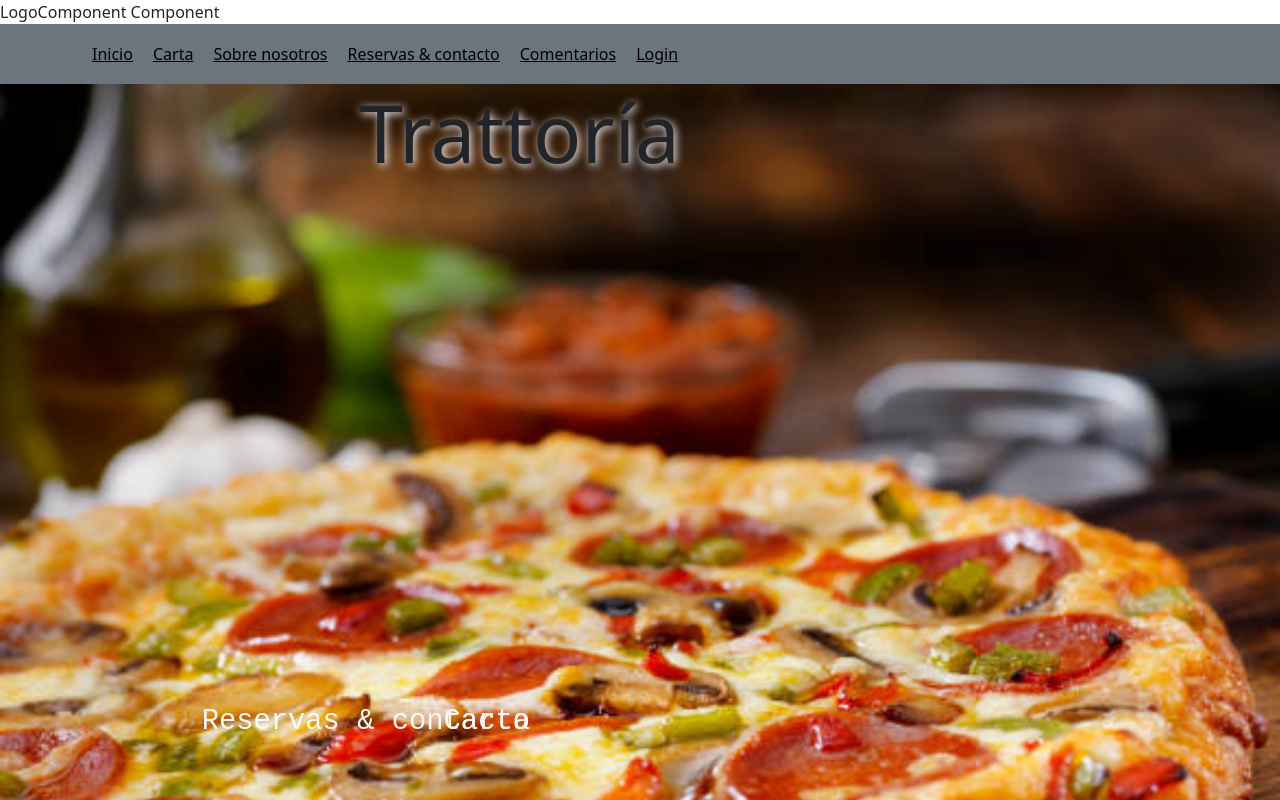
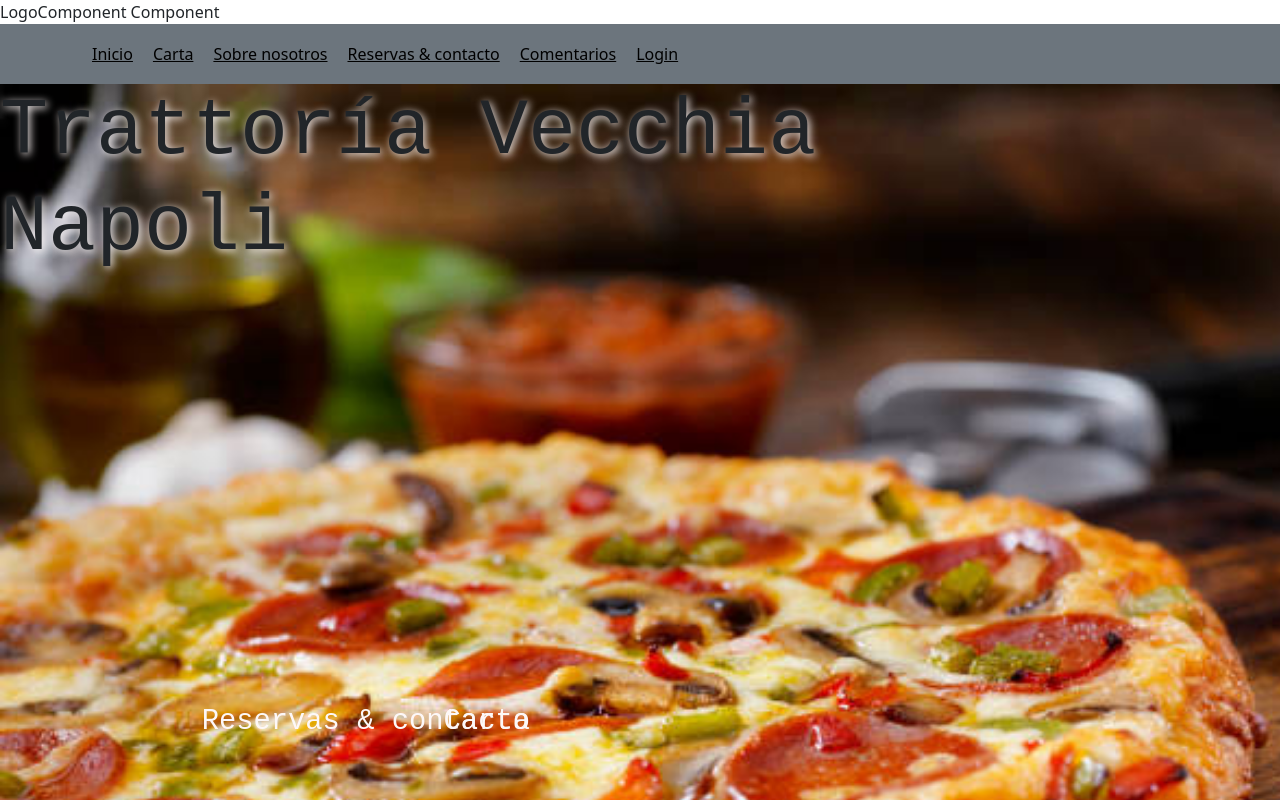
Before and after one commit to ana-caballero-f/pizzeria-proyecto-react, a React (Create React App) app: page / in a window 1280 px wide. Shown: the top 800 px of the page. Built offline with nearby package versions, Linux system fonts and the light colour scheme.

Commit message:
Modificado h1 de la home

```diff
--- a/src/components/HomeComponent/HomeComponent.js
+++ b/src/components/HomeComponent/HomeComponent.js
@@ -8,7 +8,7 @@ import { Link } from 'react-router-dom';
 const HomeComponent = () => (
   <div className={styles.HomeComponent}>
     <div className={styles.Links}>
-      <h1 className={styles.Name}>Trattoría </h1>
+      <h1 className={styles.Name}>Trattoría Vecchia Napoli </h1>
       <Link className={styles.NavLink} to='/carta'>Carta</Link>
       <Link className={styles.NavLink} to='/reservas'>Reservas & contacto</Link>
     </div>
--- a/src/components/HomeComponent/HomeComponent.module.scss
+++ b/src/components/HomeComponent/HomeComponent.module.scss
@@ -12,6 +12,8 @@ height: 1000px;
     text-decoration: none;
     color: rgb(253, 248, 248);
     font-family: monospace;
+    display: flex;
+    justify-content: space-around;
 
     font-size: 1.8em;
     margin-right: 50px;
@@ -23,8 +25,9 @@ height: 1000px;
 
 
 .Name {
+    font-family: monospace;
     font-size: 5em;
     text-shadow: 2px 2px 8px #f9f3f3;
-    position: absolute;
+   /* position: absolute;*/
     right: 600px;
 }
```
